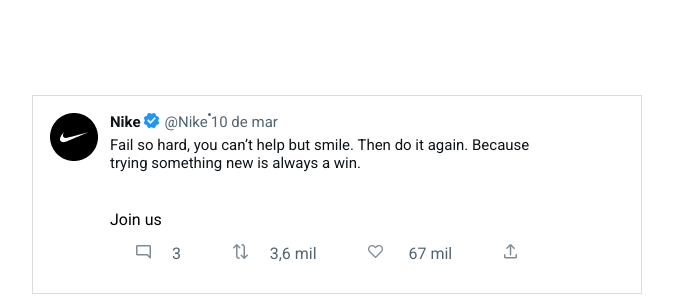
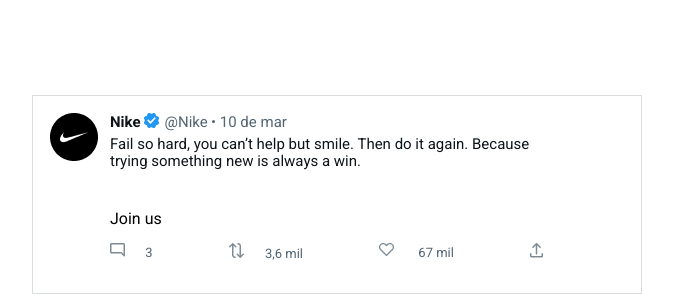
Before and after one commit to AdHermann/HTC-Tweet, a plain HTML site: page index.html in a window 1280 px wide. Shown: the part 206-506 px from the top of the page, without its empty margins (303-976 px from the left). Drawn offline with Linux system fonts and the light colour scheme.

Commit message:
code update
gray dot align
footer itens spaced

```diff
--- a/index.html
+++ b/index.html
@@ -34,7 +34,7 @@
             title="ícone de verificado, simbolo de certo ao centro na cor branca com fundo azul em forma de nuvem arrendondada"
             class="verified-box"
           />
-          <label class="nike-name">@Nike</label>
+          <h2 class="nike-name">@Nike</h2>
 
           <span class="dot"></span>
           <p class="date">10 de mar</p>
@@ -52,6 +52,7 @@
               src="./assets/comments.png"
               alt="ícone de comentário"
               title="balãozinho de comentário"
+              class="comments-icon"
             />
             <small class="comments-text">3</small>
           </div>
--- a/styles.css
+++ b/styles.css
@@ -56,7 +56,8 @@ body {
   margin-right: 6px;
 }
 
-.nike-name, .date {
+.nike-name,
+.date {
   font-weight: 400;
   font-size: 15px;
 }
@@ -67,11 +68,14 @@ body {
   background: var(--icons-text);
   border-radius: 50%;
   display: inline-block;
+  margin: 7px 5px 0 4px;
 }
 
 .tweet-text {
   display: flex;
   font-size: 15px;
+  line-height: 17.58px;
+
 
   margin-bottom: 38px;
   margin-right: 84px;
@@ -81,23 +85,27 @@ body {
 .footer {
   display: flex;
   flex-direction: row;
-  justify-content: space-around;
+  justify-content: space-between;
   color: var(--icons-text);
   margin-top: 15px;
+  margin-right: 98px;
+  font-style: normal;
+  font-weight: 400;
+}
+
+.box {
+  line-height: 15px;
+  font-size: 13px;
 }
 
 .comments-text {
   margin-left: 17px;
 }
 
-.shares-text{
+.shares-text {
   margin-left: 18px;
 }
 
-.likes-text{
+.likes-text {
   margin-left: 21px;
 }
-
-.share-icon {
-  margin-right: 98px;
-}
```
